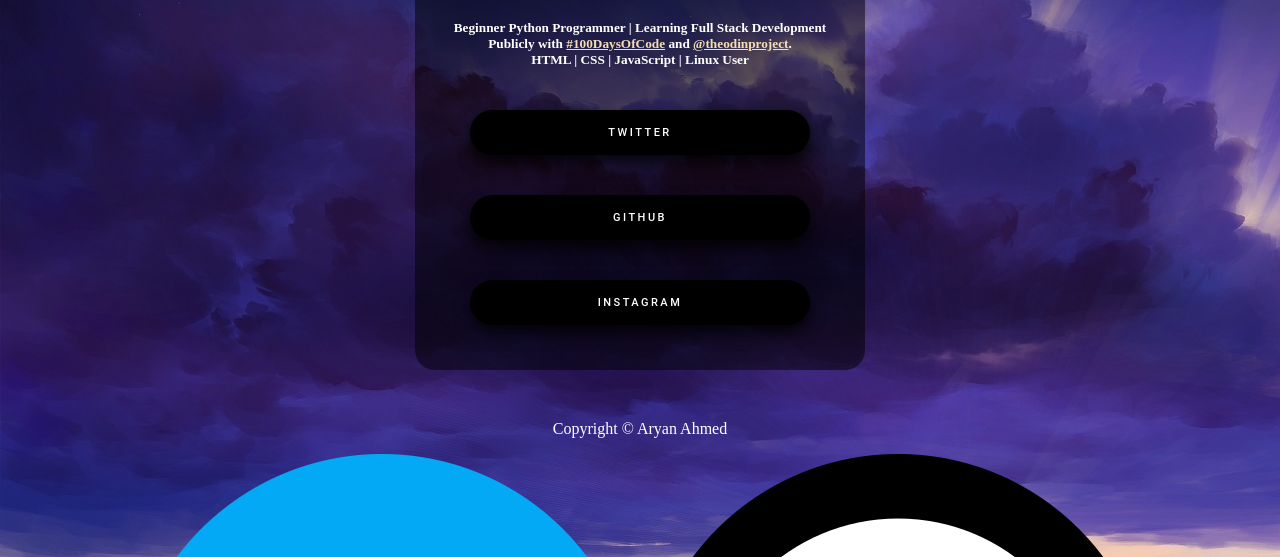
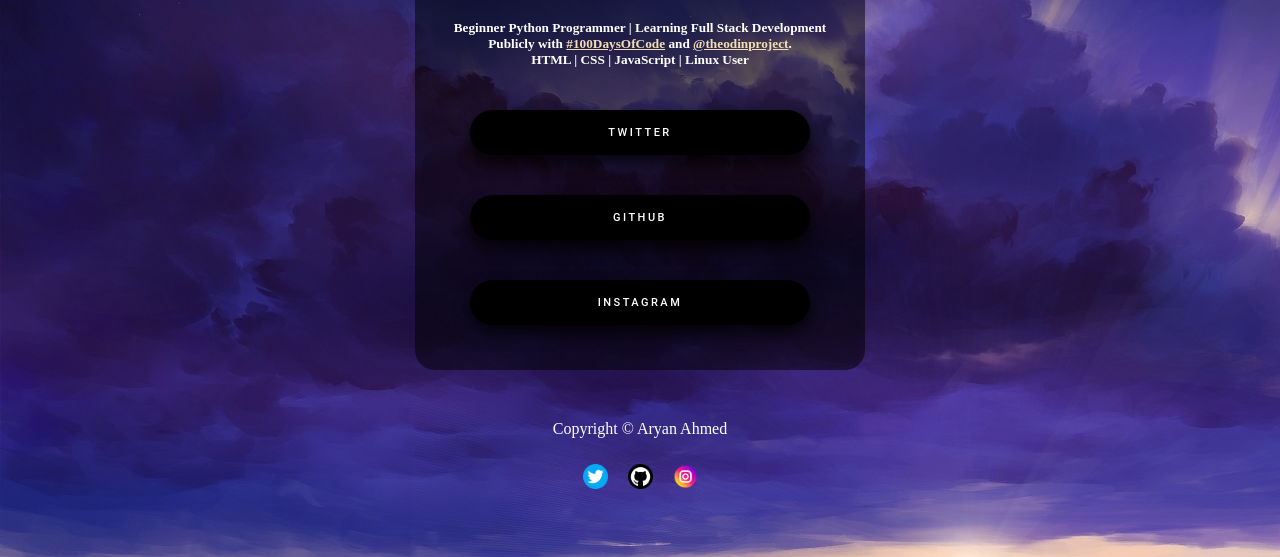
Before and after one commit to aryancodespy/personal-linktree, a plain HTML site: page index.html in a window 1280 px wide. Shown: the part 243-800 px from the top of the page. Drawn offline with Linux system fonts and the light colour scheme.

Commit message:
Add icon width and flex

```diff
--- a/styles.css
+++ b/styles.css
@@ -62,3 +62,13 @@ a:hover {
 footer {
     text-align: center;
 }
+
+#icon {
+    width: 25px;
+    padding: 10px;
+}
+
+.icons {
+    display: flex;
+    justify-content: center;
+}
```
